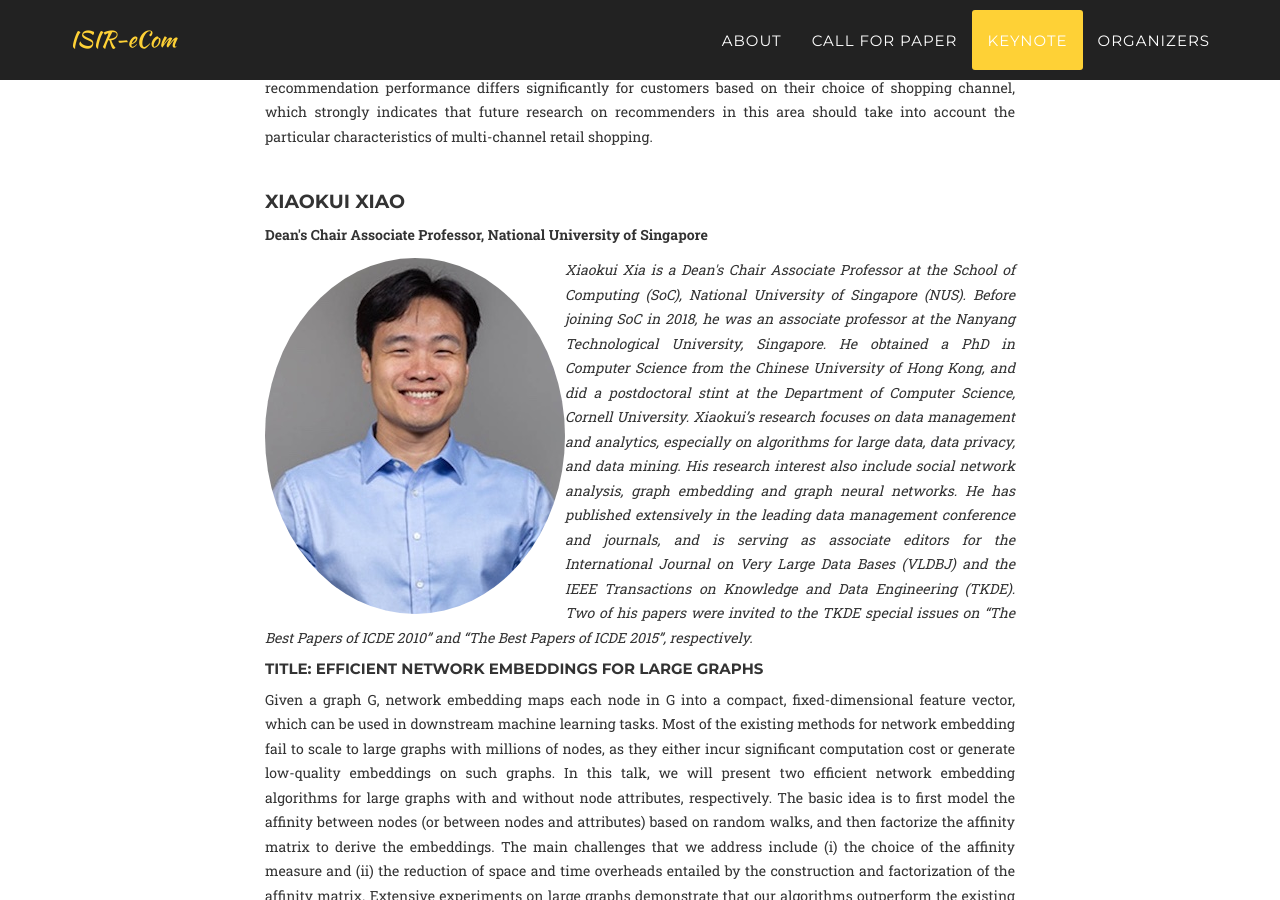
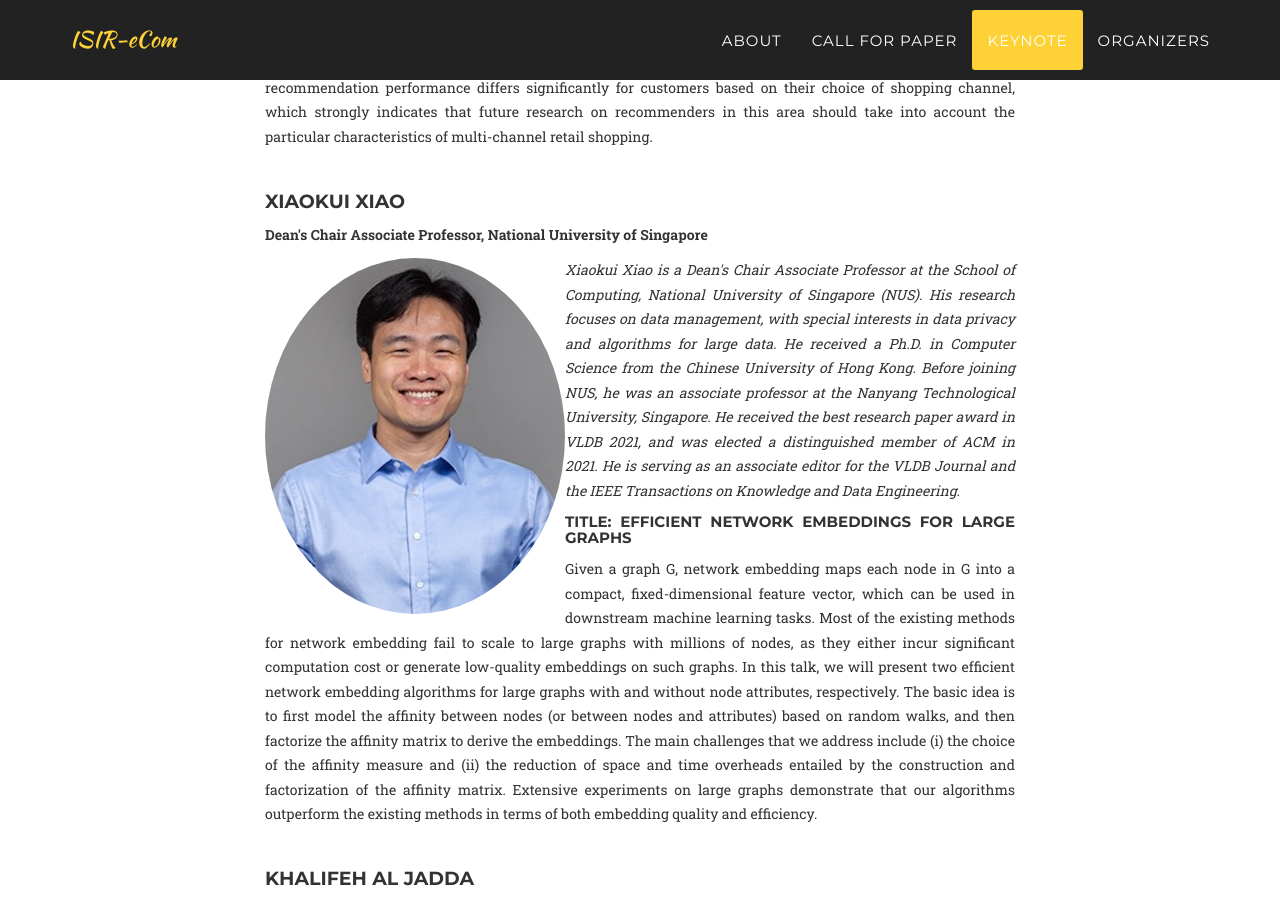
Before and after one commit to ISIR-eCom/ISIR-eCom.github.io, a Jekyll site: the page built from index.html, in a window 1280 px wide and 900 px high, scrolled down 4747 px. Built offline with Jekyll 4.4.1, drawn with Linux system fonts in a browser that asks for light colours; some web fonts are replaced.

Commit message:
Update keynote.html

```diff
--- a/_includes/keynote.html
+++ b/_includes/keynote.html
@@ -14,9 +14,9 @@
                                 <h5>TITLE: Understanding Multi-channel Customer Behavior</h5>
                                 <p>Online shopping is gaining popularity. Traditional retailers with physical stores adjust to this trend by allowing their customers to shop online as well as offline, in-store. Increasingly, customers can browse and purchase products across multiple shopping channels. Understanding how customer behavior relates to the availability of multiple shopping channels is an important prerequisite for many downstream machine learning tasks, such as recommendation and purchase prediction. However, previous work in this domain is limited to analyzing single-channel behavior only. In this talk, I share insights into multi-channel customer behavior in retail based on a large sample of 2.8 million transactions originating from 300,000 customers of a food retailer in Europe. Our analysis reveals significant differences in customer behavior across online and offline channels, for example with respect to the repeat ratio of item purchases and basket size. Based on these findings, we investigate the performance of a next basket recommendation model under multi-channel settings. We find that the recommendation performance differs significantly for customers based on their choice of shopping channel, which strongly indicates that future research on recommenders in this area should take into account the particular characteristics of multi-channel retail shopping. </p> <br>
 
-                                <h4>Xiaokui Xiao</h4>
+                               <h4>Xiaokui Xiao</h4>
                                 <p><b> Dean's Chair Associate Professor, National University of Singapore</b></p>
-                                <div><p style="float: left;"><img src="img/Xiaokui.jpg" class="img-responsive img-circle" alt="" width="300"></p><p><i>Xiaokui Xia is a Dean's Chair Associate Professor at the School of Computing (SoC), National University of Singapore (NUS). Before joining SoC in 2018, he was an associate professor at the Nanyang Technological University, Singapore. He obtained a PhD in Computer Science from the Chinese University of Hong Kong, and did a postdoctoral stint at the Department of Computer Science, Cornell University. Xiaokui’s research focuses on data management and analytics, especially on algorithms for large data, data privacy, and data mining. His research interest also include social network analysis, graph embedding and graph neural networks. He has published extensively in the leading data management conference and journals, and is serving as associate editors for the International Journal on Very Large Data Bases (VLDBJ) and the IEEE Transactions on Knowledge and Data Engineering (TKDE). Two of his papers were invited to the TKDE special issues on “The Best Papers of ICDE 2010” and “The Best Papers of ICDE 2015”, respectively.</i></p></div>
+                                <div><p style="float: left;"><img src="img/Xiaokui.jpg" class="img-responsive img-circle" alt="" width="300"></p><p><i>Xiaokui Xiao is a Dean's Chair Associate Professor at the School of Computing, National University of Singapore (NUS). His research focuses on data management, with special interests in data privacy and algorithms for large data. He received a Ph.D. in Computer Science from the Chinese University of Hong Kong. Before joining NUS, he was an associate professor at the Nanyang Technological University, Singapore. He received the best research paper award in VLDB 2021, and was elected a distinguished member of ACM in 2021. He is serving as an associate editor for the VLDB Journal and the IEEE Transactions on Knowledge and Data Engineering.</i></p></div>
 
                                 <h5>TITLE: Efficient Network Embeddings for Large Graphs </h5>
                                 <p>Given a graph G, network embedding maps each node in G into a compact, fixed-dimensional feature vector, which can be used in downstream machine learning tasks. Most of the existing methods for network embedding fail to scale to large graphs with millions of nodes, as they either incur significant computation cost or generate low-quality embeddings on such graphs. In this talk, we will present two efficient network embedding algorithms for large graphs with and without node attributes, respectively. The basic idea is to first model the affinity between nodes (or between nodes and attributes) based on random walks, and then factorize the affinity matrix to derive the embeddings. The main challenges that we address include (i) the choice of the affinity measure and (ii) the reduction of space and time overheads entailed by the construction and factorization of the affinity matrix. Extensive experiments on large graphs demonstrate that our algorithms outperform the existing methods in terms of both embedding quality and efficiency. </p> <br>
```
